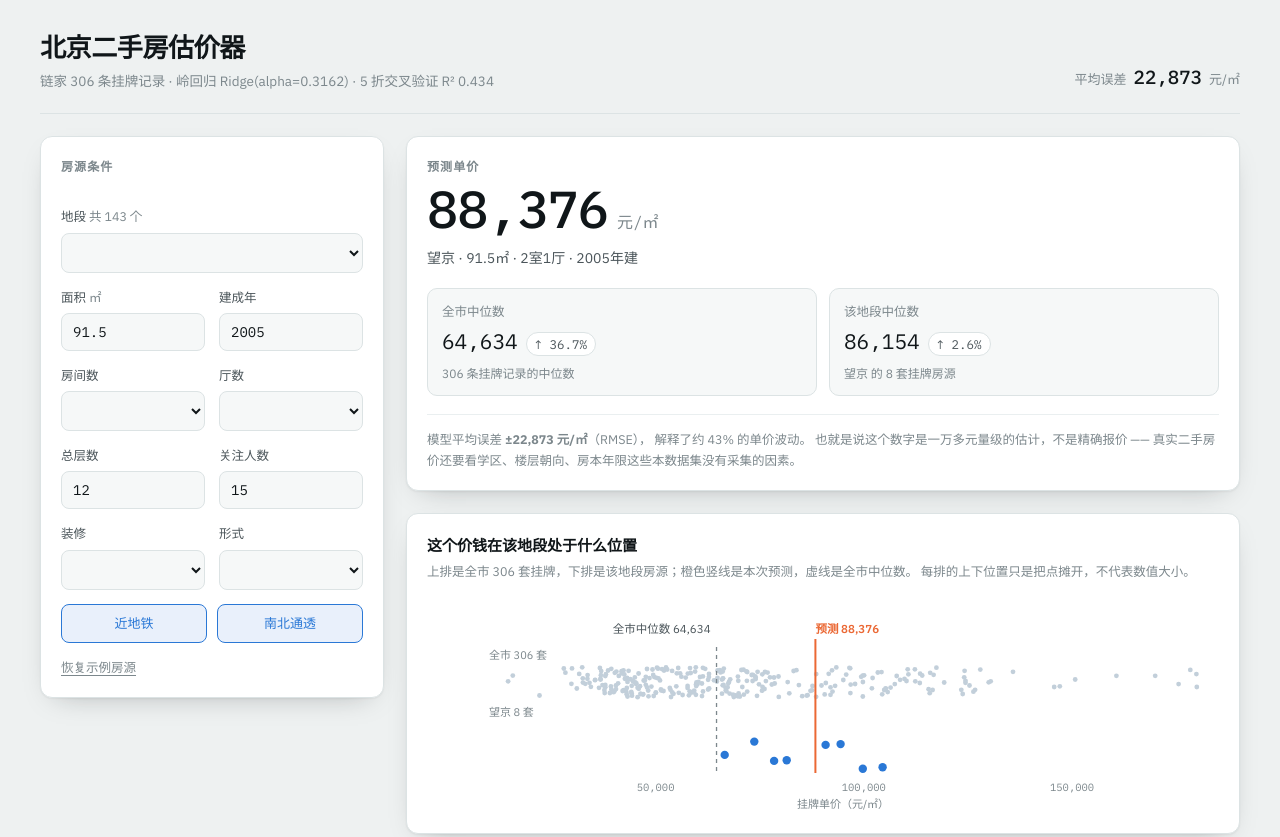
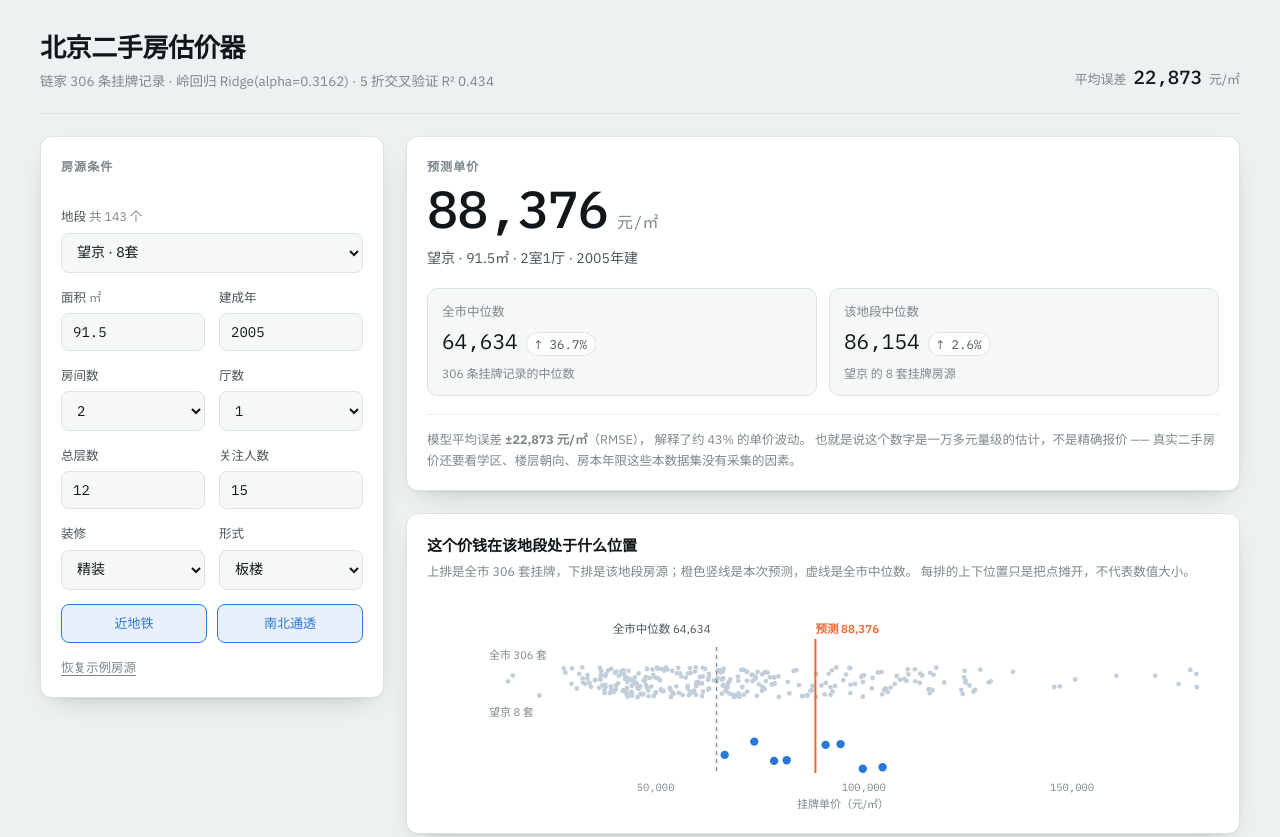
Before and after one commit to wangxianrui002/god, a plain HTML site: page web/index.html in a window 1280 px wide. Shown: the top 837 px of the page. Drawn offline with Linux system fonts and the light colour scheme.

Commit message:
fix(web): 下拉框全部是空的 —— <option> 建在了 SVG 命名空间里
fillSelect() 用了 el() 来建 <option>，而 el() 走的是
document.createElementNS("http://www.w3.org/2000/svg", tag)。
createElementNS(svgNS, "option") 建出来的不是 HTMLOptionElement，
塞进 <select> 里浏览器根本不当选项渲染 —— 于是地段、房间数、厅数、装修、形式
五个下拉框全是空的。而「地段 共 143 个」那类直接写 textContent 的文字照常显示，
把问题盖住了，从外观上看不出是坏的。

改成 document.createElement("option")。el() 现在只服务真正的 SVG 标签，
全文件已核对过没有第二处误用。

影响比看上去大：地段是页面上唯一的交互维度，下拉框空着就没法改，
state["地段"] 永远是默认的望京 —— 三张图和两个对照值全都跟着不动。

顺带两处同类隐患：
  - render() 里已经会重画 plot-strip，resize 监听又单独调了一次 drawStrip()，
    每次改窗口大小整张图白画两遍。删掉重复调用
  - DATA.districts.indexOf(state["地段"]) 找不到会返回 -1，而 [-1] 取的是
    数组最后一个元素，不拦就会静默显示成别的地段的中位数。改成直接抛错

```diff
--- a/web/index.html
+++ b/web/index.html
@@ -455,7 +455,17 @@ text.note-hi{fill:var(--accent-2);font-family:var(--font-sans);font-size:11.5px;
   function fillSelect(id, values, labels) {
     const s = $(id);
     s.textContent = "";
-    values.forEach((v, i) => s.appendChild(el("option", { value: v }, labels ? labels[i] : v)));
+    values.forEach((v, i) => {
+      // 必须用 document.createElement，不能用上面的 el()：
+      // el() 走的是 createElementNS(SVG_NS, tag)，建出来的 <option> 不是
+      // HTMLOptionElement，塞进 <select> 里浏览器根本不当选项渲染 ——
+      // 结果是每个下拉框都是空的，而 "共 143 个" 那类直接写 textContent 的文字
+      // 照常显示，把问题盖住了。
+      const o = document.createElement("option");
+      o.value = v;
+      o.textContent = labels ? labels[i] : v;
+      s.appendChild(o);
+    });
   }
   function initForm() {
     $("d-count").textContent = "共 " + DATA.districts.length + " 个";
@@ -645,7 +655,10 @@ text.note-hi{fill:var(--accent-2);font-family:var(--font-sans);font-size:11.5px;
     $("c-all").textContent = fmt(all);
     $("c-all-d").textContent = arrow + " " + Math.abs(pct).toFixed(1) + "%";
 
+    // indexOf 找不到会返回 -1，而 [-1] 是数组最后一个元素 —— 不拦就会
+    // 静默显示成别的地段的中位数。宁可当场炸掉。
     const di = DATA.districts.indexOf(state["地段"]);
+    if (di < 0) throw new Error("地段不在数据里：" + state["地段"]);
     const dmed = DATA.district_median[di], dn = DATA.district_count[di];
     $("c-dis").textContent = fmt(dmed);
     const dpct = (pred - dmed) / dmed * 100;
@@ -706,7 +719,7 @@ text.note-hi{fill:var(--accent-2);font-family:var(--font-sans);font-size:11.5px;
   let rt = null;
   window.addEventListener("resize", function () {
     clearTimeout(rt);
-    rt = setTimeout(function () { drawStrip(); render(); }, 140);
+    rt = setTimeout(render, 140);   // render() 里已经会重画 plot-strip，不用单独再调
   });
 
   render();
```
Also changed, not shown: web/template.html (+15 -2 lines).
